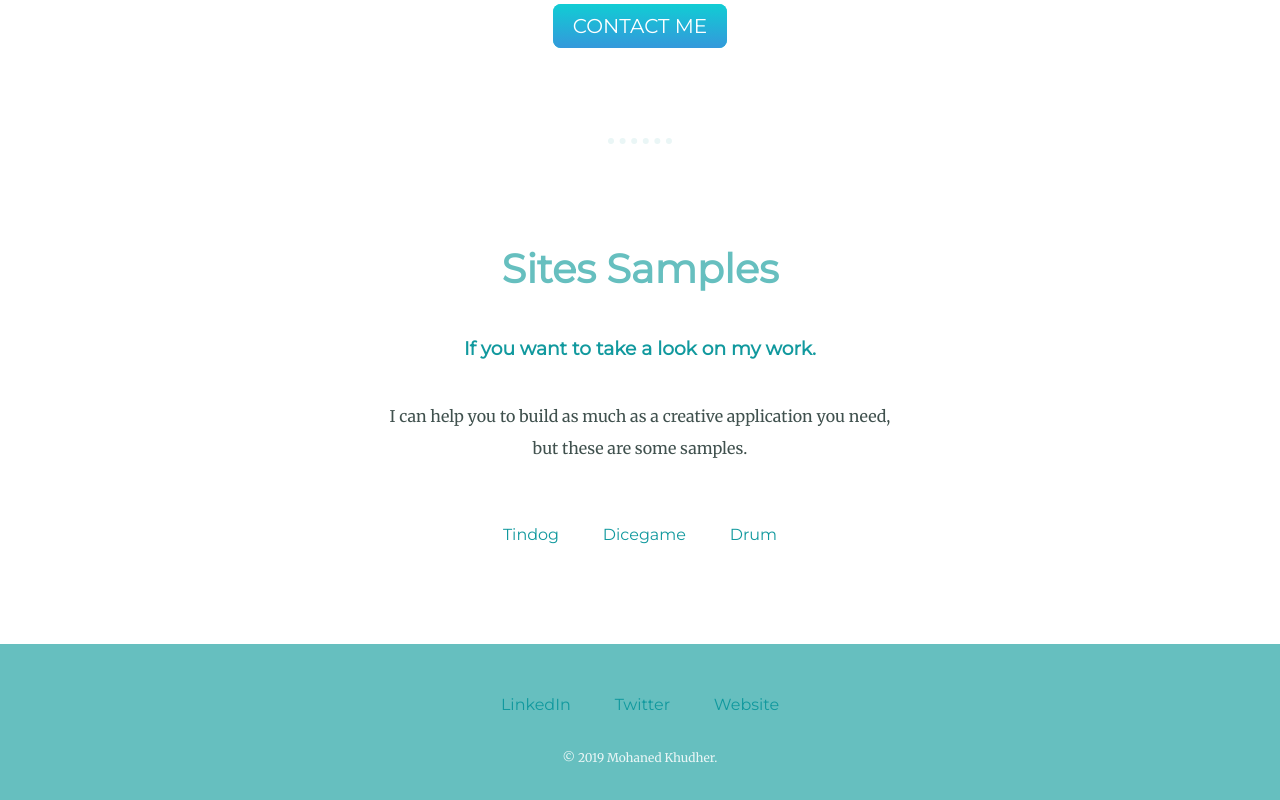
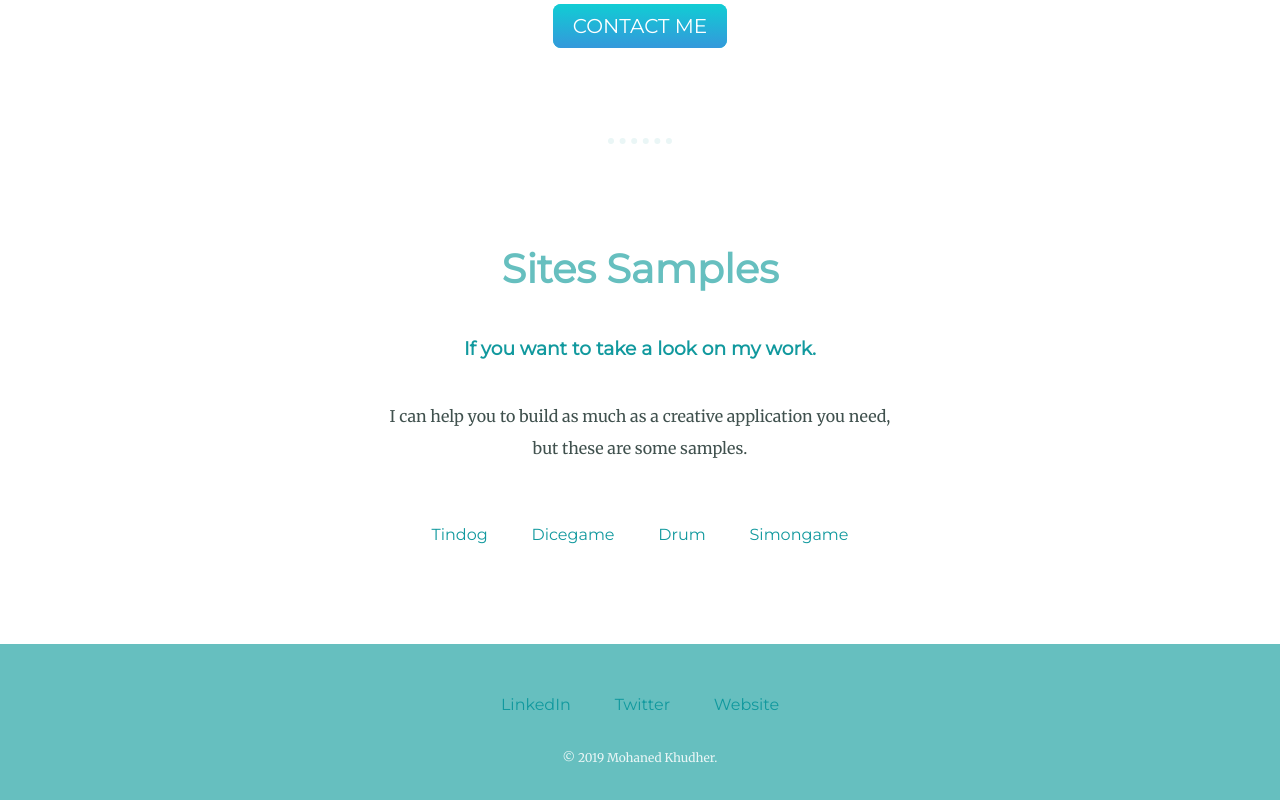
Before and after one commit to codesarts/Create-New-Application, a plain HTML site: page index.html in a window 1280 px wide. Shown: the part 2701-3501 px from the top of the page. Drawn offline with Linux system fonts and the light colour scheme.

Commit message:
updated index.html by adding link to Simon game

```diff
--- a/index.html
+++ b/index.html
@@ -58,6 +58,7 @@
       <a class="footer-link" href="https://codesarts.github.io/tindog/">Tindog</a>
       <a class="footer-link" href="https://codesarts.github.io/dicegame/">Dicegame</a>
       <a class="footer-link" href="https://codesarts.github.io/Drum/">Drum</a>
+      <a class="footer-link" href="https://codesarts.github.io/simongame/">Simongame</a>
     </div>
 
   </div>
```
